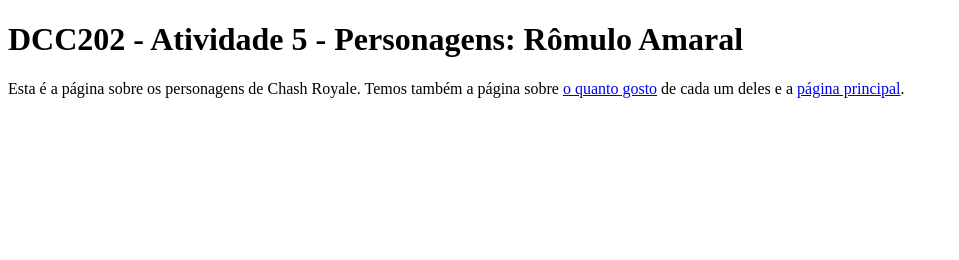
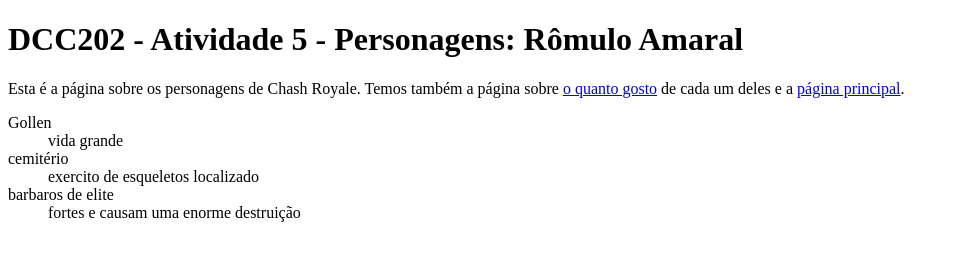
Before and after one commit to ufjf-dcc202/ufjf-dcc202-2023-3-b-atv5-RomuloAmaral32, a website: page personagens.html in a window 1280 px wide. Shown: the whole page, without its empty margins (0-959 px from the left). Drawn offline with Linux system fonts and the light colour scheme.

```diff
--- a/personagens.html
+++ b/personagens.html
@@ -10,7 +10,18 @@
         <h1>DCC202 - Atividade 5 - Personagens: Rômulo Amaral</h1>
         <p>Esta é a página sobre os personagens de Chash Royale. Temos também a página sobre <a href="preferencias.html">o quanto gosto</a> de cada um deles e a <a href="index.html">página principal</a>.</p>
     <dl>
-
+        <div>
+            <dt>Gollen</dt>
+            <dd>vida grande</dd>
+        </div>
+        <div>
+            <dt>cemitério</dt>
+            <dd>exercito de esqueletos localizado</dd>
+        </div>
+        <div>
+            <dt>barbaros de elite</dt>
+            <dd>fortes e causam uma enorme destruição</dd>
+        </div>
     </dl>
     </main>
 </body>
```
Also changed, not shown: preferencias.html (+9 -0 lines).
